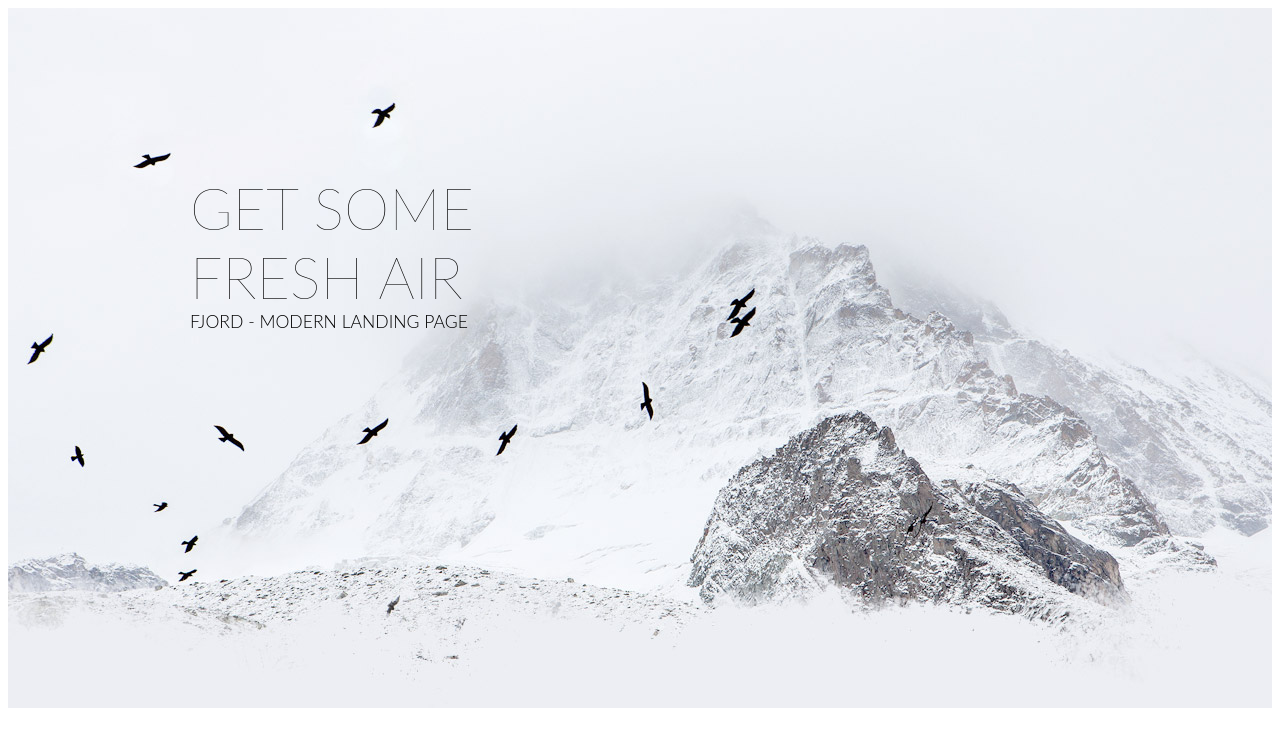
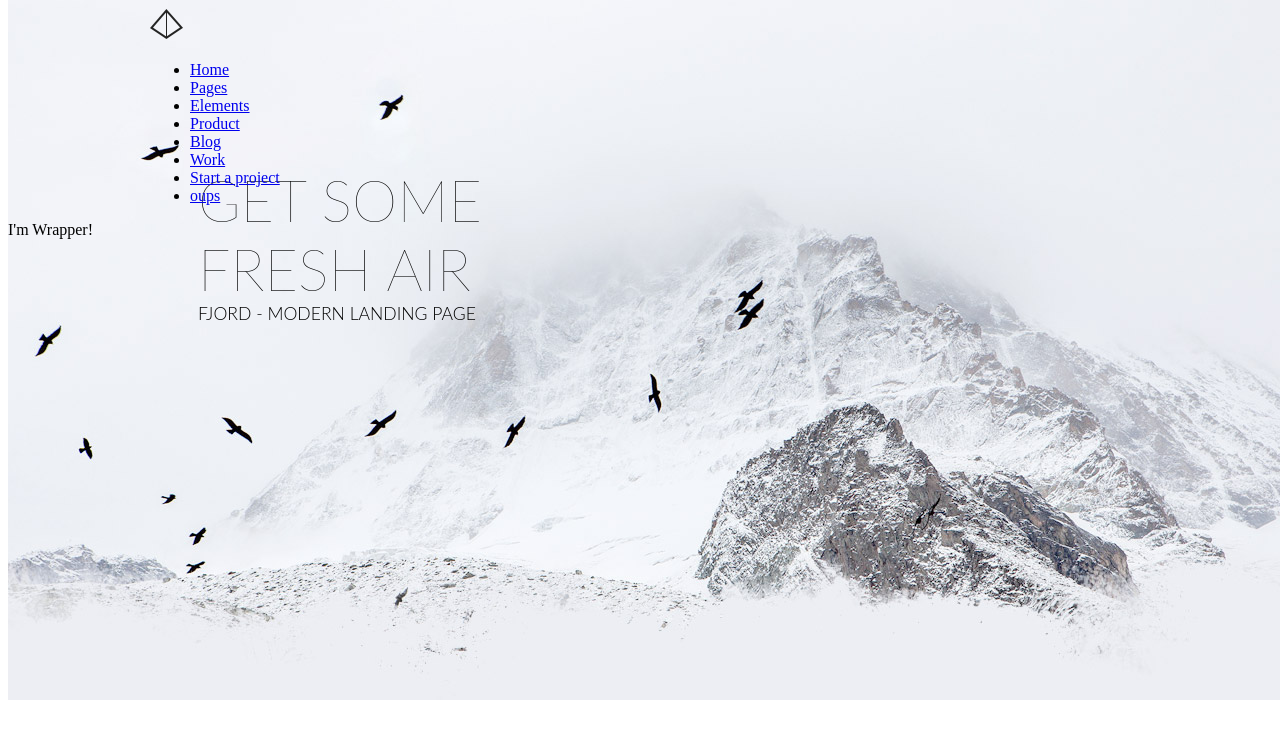
Before and after one commit to 01dr/Fjord, a React app in the folder front/: page / in a window 1280 px wide. Shown: the top 746 px of the page. Built offline with nearby package versions, Linux system fonts and the light colour scheme; the HTML template or start-up script is replaced by a standard one.

Commit message:
Add logo dependence

```diff
--- a/front/src/components/header/header.pcss
+++ b/front/src/components/header/header.pcss
@@ -8,7 +8,16 @@
   margin: 0 auto;
   max-width: 1920px;
   height: 700px;
-  position: relative;
+  position: absolute;
+  top: 0;
+  z-index: -1;
+}
+
+@media (min-width: 1920px) {
+  .background {
+    left: 50%;
+    margin-left: -960px;
+  }
 }
 
 .content {
--- a/front/src/components/menu/Menu.jsx
+++ b/front/src/components/menu/Menu.jsx
@@ -6,9 +6,25 @@ import React from 'react'
 import classNames from 'classnames/bind'
 import s from './menu.pcss'
 
+var src = require('./images/logo.png');
+
 class Menu extends React.Component {
     render() {
-        return <div>Menu is here</div>;
+        return  <div>
+                    <div className={ s.logo }>
+                        <img src={ src } />
+                    </div>
+                    <ul className={ s.menu }>
+                        <li><a href="javascript:void(0);">Home</a></li>
+                        <li><a href="javascript:void(0);">Pages</a></li>
+                        <li><a href="javascript:void(0);">Elements</a></li>
+                        <li><a href="javascript:void(0);">Product</a></li>
+                        <li><a href="javascript:void(0);">Blog</a></li>
+                        <li><a href="javascript:void(0);">Work</a></li>
+                        <li><a href="javascript:void(0);">Start a project</a></li>
+                        <li><a href="javascript:void(0);">oups</a></li>
+                    </ul>
+                </div>;
     }
 }
 
--- a/front/src/components/wrapper/wrapper.jsx
+++ b/front/src/components/wrapper/wrapper.jsx
@@ -13,7 +13,10 @@ class Wrapper extends React.Component {
     render() {
         return  <div className={ s.wrapper }>
                     <Header />
-
+                    <div className={ s.container }>
+                        <Menu />
+                    </div>
+                    I'm Wrapper!
                 </div>
     }
 }
--- a/front/src/components/wrapper/wrapper.pcss
+++ b/front/src/components/wrapper/wrapper.pcss
@@ -3,7 +3,6 @@
 .wrapper {
   width: 100%;
   height: 100%;
-  background-color: #eceef3;
 }
 
 .container {
```
Also changed, not shown: front/src/components/menu/images/logo.png (added), 3 other files (tests, documents, lock files or other folders).
